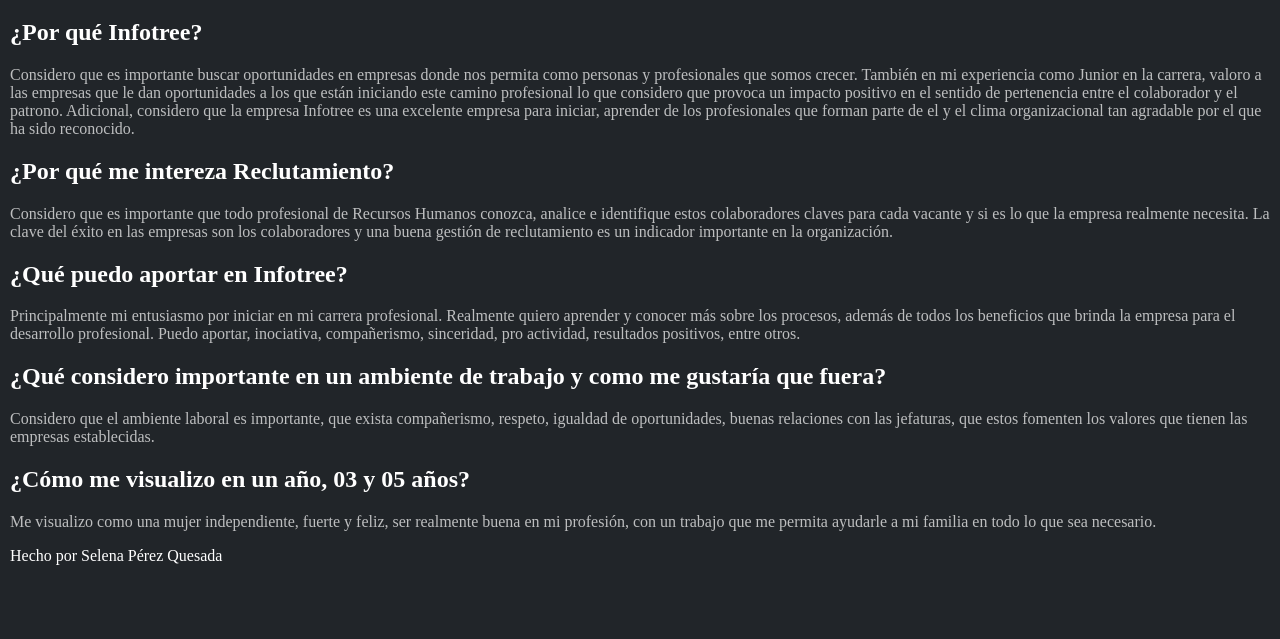
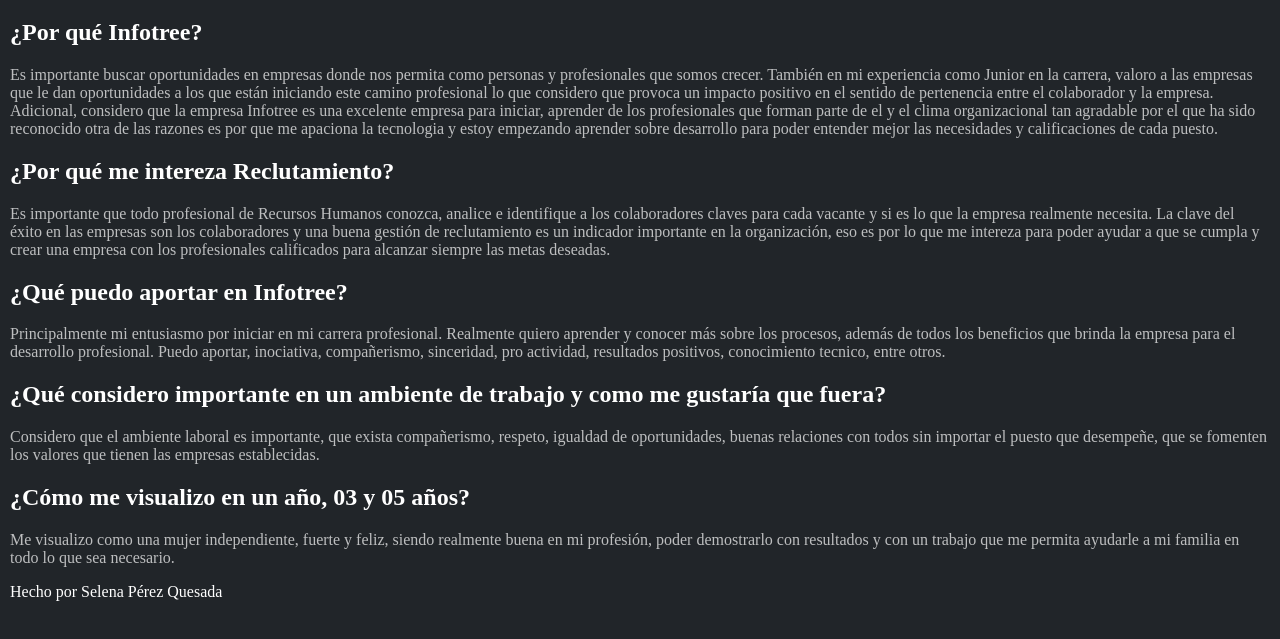
Before and after one commit to seleperez95/infotree, a plain HTML site: page index.html in a window 1280 px wide. Shown: the part 89-728 px from the top of the page. Drawn offline with Linux system fonts and the light colour scheme.

Commit message:
Update index.html

```diff
--- a/index.html
+++ b/index.html
@@ -32,25 +32,30 @@
         ¿Por qué Infotree?
       </h2>
       <p>
-        Considero que es importante buscar oportunidades en empresas donde nos
-        permita como personas y profesionales que somos crecer. También en mi
-        experiencia como Junior en la carrera, valoro a las empresas que le dan
+        Es importante buscar oportunidades en empresas donde nos permita como
+        personas y profesionales que somos crecer. También en mi experiencia
+        como Junior en la carrera, valoro a las empresas que le dan
         oportunidades a los que están iniciando este camino profesional lo que
         considero que provoca un impacto positivo en el sentido de pertenencia
-        entre el colaborador y el patrono. Adicional, considero que la empresa
+        entre el colaborador y la empresa. Adicional, considero que la empresa
         Infotree es una excelente empresa para iniciar, aprender de los
         profesionales que forman parte de el y el clima organizacional tan
-        agradable por el que ha sido reconocido.
+        agradable por el que ha sido reconocido otra de las razones es por que
+        me apaciona la tecnologia y estoy empezando aprender sobre desarrollo
+        para poder entender mejor las necesidades y calificaciones de cada
+        puesto.
       </p>
       <h2>
         ¿Por qué me intereza Reclutamiento?
       </h2>
       <p>
-        Considero que es importante que todo profesional de Recursos Humanos
-        conozca, analice e identifique estos colaboradores claves para cada
-        vacante y si es lo que la empresa realmente necesita. La clave del éxito
-        en las empresas son los colaboradores y una buena gestión de
-        reclutamiento es un indicador importante en la organización.
+        Es importante que todo profesional de Recursos Humanos conozca, analice
+        e identifique a los colaboradores claves para cada vacante y si es lo
+        que la empresa realmente necesita. La clave del éxito en las empresas
+        son los colaboradores y una buena gestión de reclutamiento es un
+        indicador importante en la organización, eso es por lo que me intereza
+        para poder ayudar a que se cumpla y crear una empresa con los
+        profesionales calificados para alcanzar siempre las metas deseadas.
       </p>
       <h2>
         ¿Qué puedo aportar en Infotree?
@@ -60,7 +65,7 @@
         Realmente quiero aprender y conocer más sobre los procesos, además de
         todos los beneficios que brinda la empresa para el desarrollo
         profesional. Puedo aportar, inociativa, compañerismo, sinceridad, pro
-        actividad, resultados positivos, entre otros.
+        actividad, resultados positivos, conocimiento tecnico, entre otros.
       </p>
       <h2>
         ¿Qué considero importante en un ambiente de trabajo y como me gustaría
@@ -69,16 +74,17 @@
       <p>
         Considero que el ambiente laboral es importante, que exista
         compañerismo, respeto, igualdad de oportunidades, buenas relaciones con
-        las jefaturas, que estos fomenten los valores que tienen las empresas
-        establecidas.
+        todos sin importar el puesto que desempeñe, que se fomenten los valores
+        que tienen las empresas establecidas.
       </p>
       <h2>
         ¿Cómo me visualizo en un año, 03 y 05 años?
       </h2>
       <p>
-        Me visualizo como una mujer independiente, fuerte y feliz, ser realmente
-        buena en mi profesión, con un trabajo que me permita ayudarle a mi
-        familia en todo lo que sea necesario.
+        Me visualizo como una mujer independiente, fuerte y feliz, siendo
+        realmente buena en mi profesión, poder demostrarlo con resultados y con
+        un trabajo que me permita ayudarle a mi familia en todo lo que sea
+        necesario.
       </p>
     </main>
     <footer>
```
